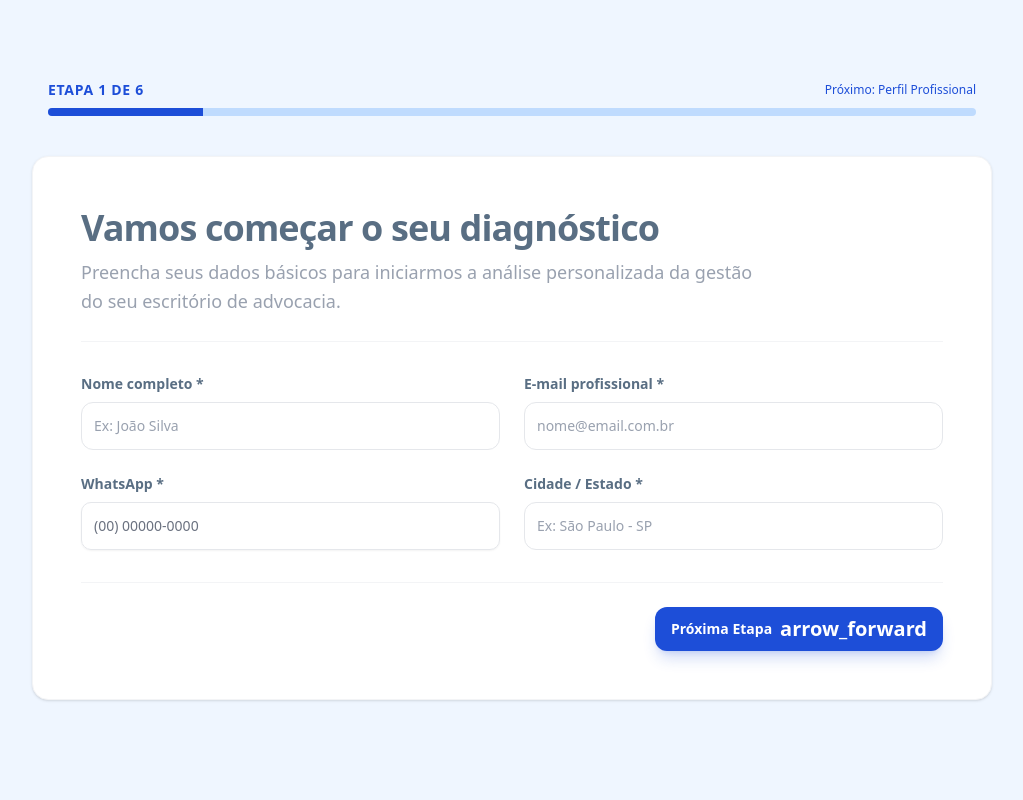
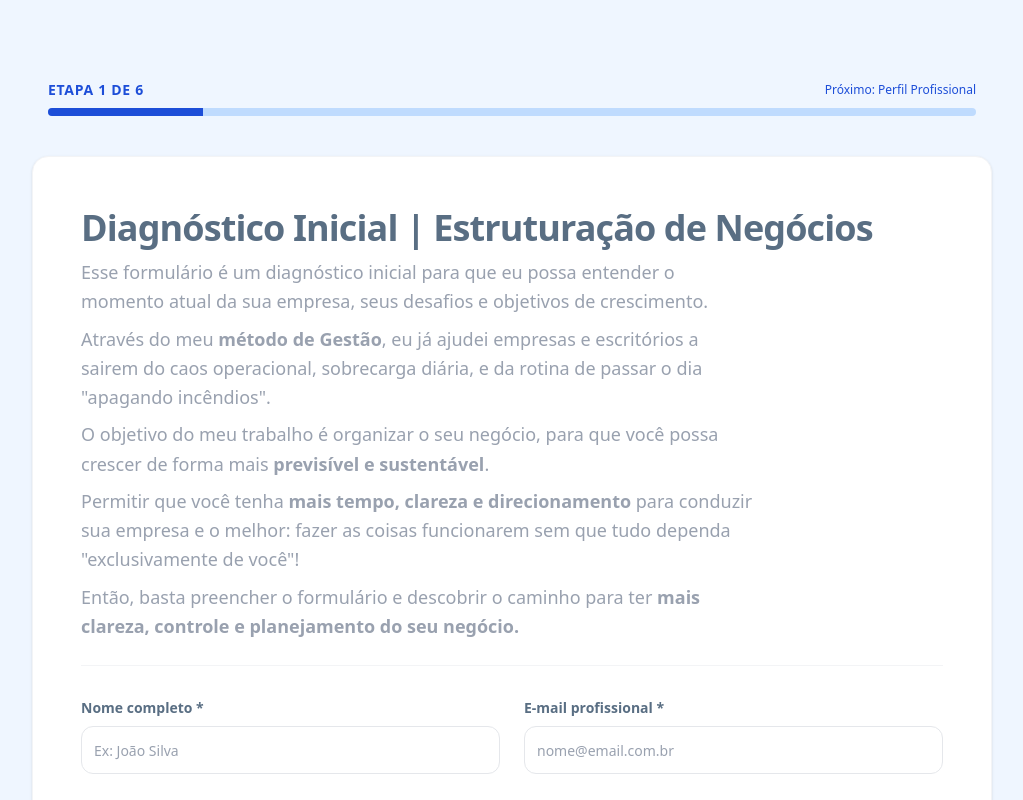
Before and after one commit to rodrigoanastacio/DA_webapp, a Next.js app: page /diagnostico-de-gestao in a window 1280 px wide. Shown: the top 800 px of the page, without its empty margins (128-1151 px from the left). Built offline with nearby package versions, Linux system fonts and the light colour scheme.

Commit message:
feat: replace city/state with instagram field in diagnostic form

```diff
--- a/src/app/(public)/diagnostico-de-gestao/components/LeadCaptureWizard.tsx
+++ b/src/app/(public)/diagnostico-de-gestao/components/LeadCaptureWizard.tsx
@@ -1,5 +1,6 @@
 'use client'
 
+import { ArrowRight, Loader2 } from 'lucide-react'
 import { FormProvider } from 'react-hook-form'
 import { useLeadForm } from '../hooks/use-lead-form'
 import { Step1Introduction } from './steps/Step1Introduction'
@@ -140,23 +141,19 @@ export default function LeadCaptureWizard() {
                     {isSubmitting ? (
                       <span className="flex items-center gap-2">
                         Enviando...
-                        <span className="w-4 h-4 border-2 border-white/30 border-t-white rounded-full animate-spin" />
+                        <Loader2 className="w-4 h-4 animate-spin" />
                       </span>
                     ) : currentStep === 5 ? (
                       <>
                         Enviar Diagnóstico
-                        <span className="material-symbols-outlined text-[20px] leading-none">
-                          send
-                        </span>
+                        <ArrowRight className="w-5 h-5" />
                       </>
                     ) : (
                       <>
                         {currentStepData.nextLabel.includes('Finalização')
                           ? 'Ir para Finalização'
                           : 'Próxima Etapa'}
-                        <span className="material-symbols-outlined text-[20px] leading-none">
-                          arrow_forward
-                        </span>
+                        <ArrowRight className="w-5 h-5" />
                       </>
                     )}
                   </button>
--- a/src/app/(public)/diagnostico-de-gestao/components/steps/Step1Introduction.tsx
+++ b/src/app/(public)/diagnostico-de-gestao/components/steps/Step1Introduction.tsx
@@ -16,11 +16,31 @@ export function Step1Introduction() {
       {/* Step Title/Header */}
       <div className="flex flex-col gap-2 border-b border-gray-100 pb-6">
         <h1 className="text-blue-300 text-3xl md:text-4xl font-extrabold leading-tight tracking-tight">
-          Vamos começar o seu diagnóstico
+          Diagnóstico Inicial | Estruturação de Negócios
         </h1>
         <p className="text-gray-400 text-base md:text-lg leading-relaxed max-w-2xl">
-          Preencha seus dados básicos para iniciarmos a análise personalizada da
-          gestão do seu escritório de advocacia.
+          Esse formulário é um diagnóstico inicial para que eu possa entender o
+          momento atual da sua empresa, seus desafios e objetivos de
+          crescimento.
+        </p>
+        <p className="text-gray-400 text-base md:text-lg leading-relaxed max-w-2xl">
+          Através do meu <strong>método de Gestão</strong>, eu já ajudei
+          empresas e escritórios a sairem do caos operacional, sobrecarga
+          diária, e da rotina de passar o dia "apagando incêndios".
+        </p>
+        <p className="text-gray-400 text-base md:text-lg leading-relaxed max-w-2xl">
+          O objetivo do meu trabalho é organizar o seu negócio, para que você
+          possa crescer de forma mais <strong>previsível e sustentável</strong>.
+        </p>
+        <p className="text-gray-400 text-base md:text-lg leading-relaxed max-w-2xl">
+          Permitir que você tenha{' '}
+          <strong>mais tempo, clareza e direcionamento</strong> para conduzir
+          sua empresa e o melhor: fazer as coisas funcionarem sem que tudo
+          dependa "exclusivamente de você"!
+        </p>
+        <p className="text-gray-400 text-base md:text-lg leading-relaxed max-w-2xl">
+          Então, basta preencher o formulário e descobrir o caminho para ter{' '}
+          <strong>mais clareza, controle e planejamento do seu negócio.</strong>
         </p>
       </div>
 
@@ -80,7 +100,8 @@ export function Step1Introduction() {
               control={control}
               render={({ field }) => (
                 <PhoneInput
-                  {...field}
+                  value={field.value}
+                  onChange={(value) => field.onChange(value)}
                   placeholder="(00) 00000-0000"
                   className={cn(
                     'h-12',
@@ -100,21 +121,22 @@ export function Step1Introduction() {
 
           <label className="flex flex-col flex-1">
             <span className="text-blue-300 text-sm font-semibold pb-2">
-              Cidade / Estado <span className="text-blue-300">*</span>
+              @ de Instagram da sua empresa{' '}
+              <span className="text-blue-300">*</span>
             </span>
             <input
-              {...register('cityState')}
-              placeholder="Ex: São Paulo - SP"
+              {...register('instagram')}
+              placeholder="@seu_instagram"
               type="text"
               className={`form-input w-full rounded-lg border bg-white focus:ring-1 focus:ring-blue-700 placeholder:text-gray-400 h-12 px-3 text-sm transition-colors ${
-                errors.cityState
+                errors.instagram
                   ? 'border-red-300 focus:border-red-500'
                   : 'border-gray-200 focus:border-blue-700'
               }`}
             />
-            {errors.cityState && (
+            {errors.instagram && (
               <span className="text-red-500 text-xs mt-1">
-                {errors.cityState.message}
+                {errors.instagram.message}
               </span>
             )}
           </label>
--- a/src/app/(public)/diagnostico-de-gestao/hooks/use-lead-form.ts
+++ b/src/app/(public)/diagnostico-de-gestao/hooks/use-lead-form.ts
@@ -15,6 +15,10 @@ export function useLeadForm() {
     resolver: zodResolver(leadSchema),
     mode: 'onChange',
     defaultValues: {
+      name: '',
+      email: '',
+      whatsapp: '',
+      instagram: '',
       dificuldades: []
     }
   })
@@ -22,7 +26,7 @@ export function useLeadForm() {
   const { trigger, getValues } = methods
 
   const STEPS_FIELDS: (keyof LeadFormData)[][] = [
-    ['name', 'email', 'whatsapp', 'cityState'], // Passo 0: Introdução (com dados de contato)
+    ['name', 'email', 'whatsapp', 'instagram'], // Passo 0: Introdução (com dados de contato)
     ['experienceTime', 'currentRole'], // Passo 1: Perfil Profissional
     ['teamStructure', 'managementLevel'], // Passo 2: Estrutura
     ['dificuldades'], // Passo 3: Desafios
--- a/src/components/ui/phone-input.tsx
+++ b/src/components/ui/phone-input.tsx
@@ -8,18 +8,42 @@ interface PhoneInputProps extends Omit<
   React.ComponentProps<'input'>,
   'onChange' | 'value'
 > {
-  onChange?: (e: React.ChangeEvent<HTMLInputElement>) => void
+  value?: string
+  onChange?: (value: string) => void
 }
 
 const PhoneInput = React.forwardRef<HTMLInputElement, PhoneInputProps>(
-  ({ className, onChange, ...props }, ref) => {
+  ({ className, onChange, value = '', ...props }, ref) => {
+    const formatPhoneNumber = (input: string): string => {
+      // Remove tudo que não é número
+      const numbers = input.replace(/\D/g, '')
+
+      // Aplica a máscara (00) 00000-0000
+      if (numbers.length === 0) {
+        return ''
+      } else if (numbers.length <= 2) {
+        return `(${numbers}`
+      } else if (numbers.length <= 7) {
+        return `(${numbers.slice(0, 2)}) ${numbers.slice(2)}`
+      } else if (numbers.length <= 11) {
+        return `(${numbers.slice(0, 2)}) ${numbers.slice(2, 7)}-${numbers.slice(7)}`
+      }
+      // Limita a 11 dígitos
+      return `(${numbers.slice(0, 2)}) ${numbers.slice(2, 7)}-${numbers.slice(7, 11)}`
+    }
+
+    const handleChange = (e: React.ChangeEvent<HTMLInputElement>) => {
+      const formatted = formatPhoneNumber(e.target.value)
+      onChange?.(formatted)
+    }
+
     return (
       <Input
         ref={ref}
+        type="tel"
+        value={value}
         className={cn('flex-1', className)}
-        onChange={(e) => {
-          onChange?.(e)
-        }}
+        onChange={handleChange}
         {...props}
       />
     )
@@ -27,19 +51,4 @@ const PhoneInput = React.forwardRef<HTMLInputElement, PhoneInputProps>(
 )
 PhoneInput.displayName = 'PhoneInput'
 
-const InputComponent = React.forwardRef<
-  HTMLInputElement,
-  React.ComponentProps<'input'>
->(({ className, ...props }, ref) => (
-  <Input
-    className={cn(
-      'w-full rounded-lg border bg-white focus:ring-1 focus:ring-blue-700 placeholder:text-gray-400 h-12 px-3 text-sm transition-colors',
-      className
-    )}
-    {...props}
-    ref={ref}
-  />
-))
-InputComponent.displayName = 'InputComponent'
-
 export { PhoneInput }
--- a/src/lib/zod/leads/lead.schema.ts
+++ b/src/lib/zod/leads/lead.schema.ts
@@ -8,7 +8,14 @@ export const leadSchema = z.object({
   name: z.string().min(2, 'Nome é obrigatório'),
   email: z.string().email('E-mail inválido'),
   whatsapp: z.string().min(10, 'WhatsApp inválido'),
-  cityState: z.string().min(2, 'Cidade/Estado é obrigatório'),
+  instagram: z
+    .string()
+    .min(1, 'Instagram é obrigatório')
+    .regex(
+      /^@?[\w.]+$/,
+      'Instagram inválido (use apenas letras, números, . e _)'
+    )
+    .transform((val) => (val.startsWith('@') ? val : `@${val}`)),
 
   // Step 2: Perfil Profissional
   experienceTime: z
--- a/src/shared/api-handlers/diagnosticos/diagnosticos.handler.ts
+++ b/src/shared/api-handlers/diagnosticos/diagnosticos.handler.ts
@@ -12,7 +12,7 @@ export const diagnosticosHandler = {
       nome: string
       email: string
       whatsapp: string
-      cityState: string
+      instagram: string
       experienceTime: string
       currentRole: string
       teamStructure: string
@@ -42,7 +42,7 @@ export const diagnosticosHandler = {
         nome_completo: data.nome.trim(),
         email: data.email.trim().toLowerCase(),
         whatsapp: data.whatsapp.replace(/\D/g, ''),
-        cidade_estado: data.cityState,
+        instagram: data.instagram,
         tempo: data.experienceTime,
         atuacao: data.currentRole,
         estrutura_equipe: data.teamStructure,
@@ -127,7 +127,7 @@ export const diagnosticosHandler = {
         nome_completo: row.nome_completo,
         email: row.email,
         whatsapp: row.whatsapp,
-        cidade_estado: row.cidade_estado || '',
+        instagram: row.instagram || '',
         tempo: row.tempo || '',
         atuacao: row.atuacao || '',
         estrutura_equipe: row.estrutura_equipe || '',
@@ -180,7 +180,7 @@ export const diagnosticosHandler = {
       nome_completo: row.nome_completo,
       email: row.email,
       whatsapp: row.whatsapp,
-      cidade_estado: row.cidade_estado || '',
+      instagram: row.instagram || '',
       tempo: row.tempo || '',
       atuacao: row.atuacao || '',
       estrutura_equipe: row.estrutura_equipe || '',
--- a/src/shared/entities/diagnosticos/diagnostico.types.ts
+++ b/src/shared/entities/diagnosticos/diagnostico.types.ts
@@ -7,7 +7,7 @@ export interface Diagnostico {
   nome_completo: string
   email: string
   whatsapp: string
-  cidade_estado: string
+  instagram: string
   tempo: string
   atuacao: string
   estrutura_equipe: string
@@ -39,7 +39,7 @@ export interface DiagnosticoRow {
   nome_completo: string
   email: string
   whatsapp: string
-  cidade_estado: string | null
+  instagram: string | null
   tempo: string | null
   atuacao: string | null
   estrutura_equipe: string | null
```
